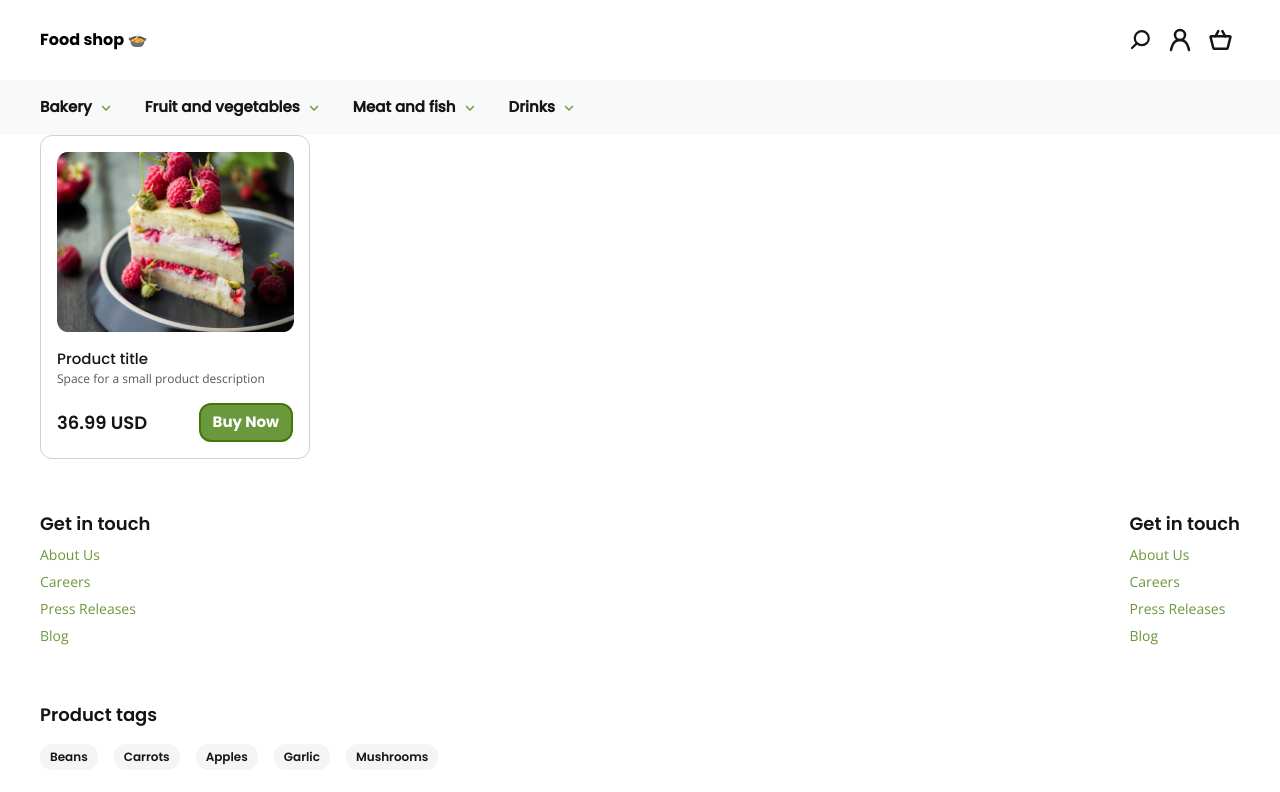
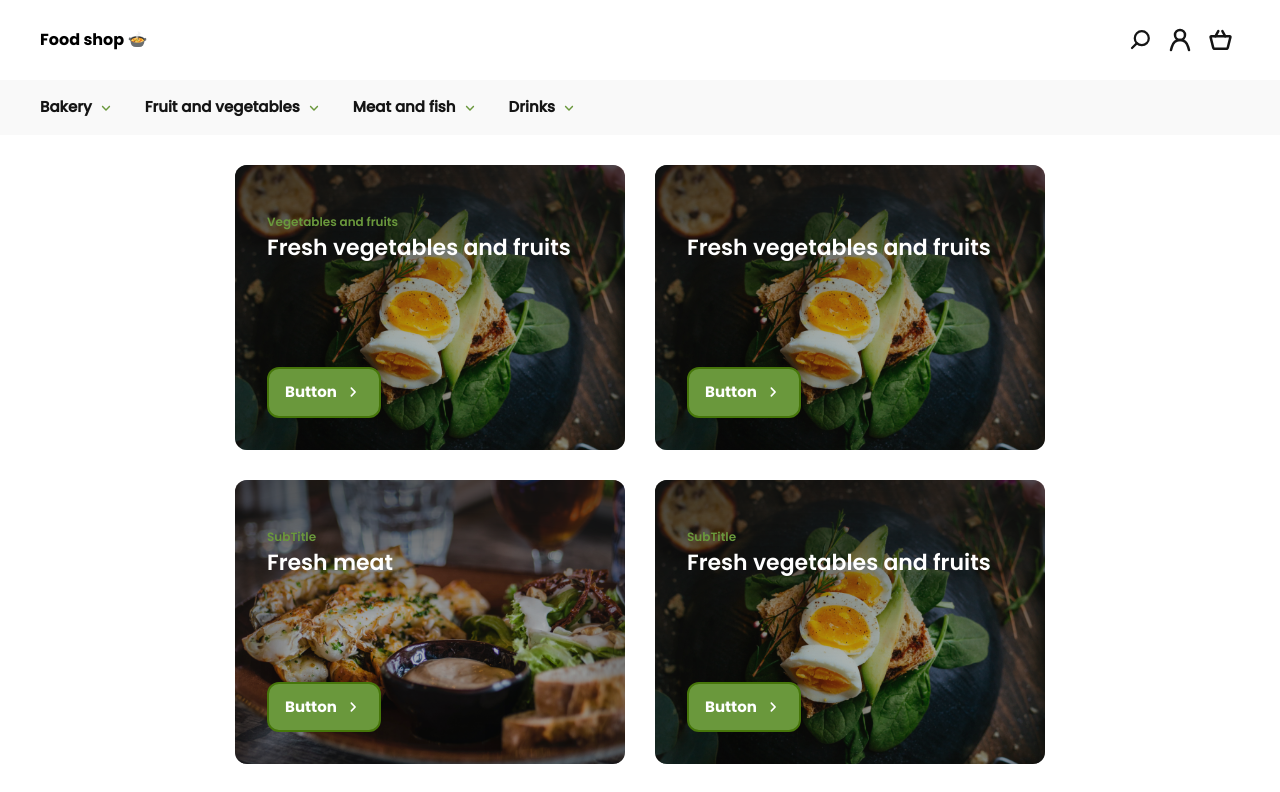
Before and after one commit to blue17yen/food-shop, a React (Create React App) app: page /product/1 in a window 1280 px wide. Shown: the top 792 px of the page. Built offline with nearby package versions, Linux system fonts and the light colour scheme.

Commit message:
add home page

```diff
--- a/src/App.jsx
+++ b/src/App.jsx
@@ -9,6 +9,7 @@ import { InputSearch } from './components/blocks/Input/InputSearch';
 import { Banner } from './components/blocks/Card/Banner';
 import Container from './components/Container/Container';
 import { Card } from './components/blocks/Card/Card';
+import { Home } from './Pages/Home';
 
 
 const AppWrap = styled.div`
@@ -27,11 +28,7 @@ function App() {
           <Content>
               <Header />
               <NavMenu />
-              <Container>
-                  {/* <Banner /> */}
-                <Card />
-
-              </Container>
+              <Home />
           </Content>
           <Footer />
       </AppWrap>
--- /dev/null
+++ b/src/Pages/Home.jsx
@@ -0,0 +1,67 @@
+import React from 'react';
+import styled from 'styled-components';
+import { device } from '../helpers/device';
+import Container from '../components/Container/Container';
+import { Banner } from '../components/blocks/Card/Banner';
+
+import BgBannerEgg from '../assets/images/bg-banner-egg.png'
+import BgBannerMeat from '../assets/images/bg-banner-meat.png'
+
+
+const Wrapper = styled.main`
+    padding: 30px 0 40px;
+`
+const Inner = styled.div`
+    display: flex;
+    flex-direction: column;
+    row-gap: 20px;
+    align-items: center;
+
+    @media ${device.mobileL} {
+        row-gap: 30px;
+    }
+    @media ${device.laptopS} {
+        flex-direction: row;
+        flex-wrap: wrap;
+        justify-content: center;
+        column-gap: 30px;
+        row-gap: 30px;
+    }
+`;
+
+export const Home = () => {
+    return (
+        <Wrapper>
+            <Container>
+                <Inner>
+                    <Banner
+                        title={"Fresh vegetables and fruits"}
+                        subTitle='Vegetables and fruits'
+                        background={BgBannerEgg}
+                    />
+                    <Banner
+                        title={"Fresh vegetables and fruits"}
+                        background={BgBannerEgg}
+                        subTitle={null}
+                    />
+                    <Banner title={"Fresh meat"} background={BgBannerMeat} />
+                    <Banner
+                        title={"Fresh vegetables and fruits"}
+                        background={BgBannerEgg}
+                    />
+                    <Banner title={"Fresh meat"} background={BgBannerMeat} />
+                    <Banner
+                        title={"Fresh vegetables and fruits"}
+                        background={BgBannerEgg}
+                    />
+                    <Banner title={"Fresh meat"} background={BgBannerMeat} />
+                    <Banner
+                        title={"Fresh vegetables and fruits"}
+                        background={BgBannerEgg}
+                    />
+                    <Banner title={"Fresh meat"} background={BgBannerMeat} />
+                </Inner>
+            </Container>
+        </Wrapper>
+    );
+}
--- a/src/components/Container/Container.jsx
+++ b/src/components/Container/Container.jsx
@@ -7,10 +7,14 @@ const ContainerWrap = styled.div`
     padding: 0 10px;
     @media ${device.tablet} {
         padding: 0 30px;
-    };
+    }
     @media ${device.laptopL} {
         padding: 0 40px;
-    };
+    }
+    @media ${device.desktop} {
+        max-width: 1320px;
+        margin: 0 auto;
+    }
 `;
 
 const Container = ({children}) => {
--- a/src/components/Footer/Inner/FooterMenu.jsx
+++ b/src/components/Footer/Inner/FooterMenu.jsx
@@ -1,11 +1,13 @@
 import React from 'react';
 import styled from 'styled-components';
 import { colors } from '../../../helpers/colors';
+import { device } from '../../../helpers/device';
 
 const Wrapper = styled.div`
     display: flex;
     flex-direction: row;
-    justify-content: space-between;
+    justify-content: flex-start;
+    column-gap: 40px;
     flex-wrap: wrap;
     margin: 0 0 40px;
 `;
--- a/src/components/blocks/Card/Banner.jsx
+++ b/src/components/blocks/Card/Banner.jsx
@@ -1,24 +1,50 @@
 import React from "react";
+import { PropTypes } from 'prop-types';
 import styled from "styled-components";
 import { colors } from "../../../helpers/colors";
 import { Button } from "./../Button/Button";
 import { cssMP_Helper } from './../../../helpers/margin';
 import { device } from "../../../helpers/device";
+import { useValidateImageUrl } from './../../../helpers/useValidateImageUrl';
+import { setFont } from './../Text/index';
 
 const Wrapper = styled.div`
     width: 100%;
     max-width: 390px;
     min-height: 180px;
+    overflow-x: hidden;
     border-radius: 12px;
-    background: ${(props) => props.background};
-    padding: 48px 32px 32px;
-    overflow-x: hidden;
+    background-color: #f4f8ec;
+    background-position: center;
+    background-size: cover;
+    background-repeat: no-repeat;
+    ${(props) =>
+        props.background
+            ? `background-image: url(${props.background})`
+            : null};
 
     margin: ${(props) => cssMP_Helper(props.margin)};
 
     @media ${device.mobileL} {
         min-height: 280px;
     }
+`;
+
+const Bg = styled.div`
+    padding: 48px 32px 32px;
+    ${(props) => {
+        if (props.isBackground) {
+            return `
+            background: rgba(21, 21, 21, 0.3);
+            box-shadow: 0 80px 100px 0 rgba(21, 21, 21, 0.6) inset;
+            transition: background 0.5s;
+            &:hover {
+                background: rgba(21, 21, 21, 0.6);
+            }`
+        }
+    }};
+
+
 `;
 
 const Inner = styled.div`
@@ -38,6 +64,7 @@ const TextBlock = styled.div`
     display: flex;
     flex-direction: column;
     text-align: start;
+
     margin: 0 0 54px 0;
 
     @media ${device.mobileL} {
@@ -45,40 +72,58 @@ const TextBlock = styled.div`
     }
 `;
 
-const SubTitle = styled.div`
-    font-family: "Poppins-SemiBold";
-    font-weight: 600;
-    font-size: 12px;
-    line-height: 18px;
+const SubTitle = styled.h6`
+    min-height: 18px;
+    ${setFont('h6')}
     color: ${colors.green};
 `;
 
-const Title = styled.div`
-    font-family: "Poppins-SemiBold";
-    font-weight: 600;
-    font-size: 22px;
-    line-height: 33px;
-    color: ${colors.black};
+const Title = styled.h3`
+    ${setFont('h3')}
+    ${(props) =>
+        props.isBackground ? `color: #fff` : `color: ${colors.black}`}
 `;
 
 export const Banner = ({
     title = "Title",
     subTitle = "SubTitle",
     buttonText = "Button",
-    background = "#f4f8ec",
+    background = null,
     margin = '0 0 0 0'
 }) => {
+
+    const isImage = useValidateImageUrl(background)
+
     return (
         <Wrapper background={background} margin={margin}>
+            <Bg isBackground={isImage}>
                 <Inner>
                     <TextBlock>
                         <SubTitle>{subTitle}</SubTitle>
-                    <Title>{title}</Title>
+                        <Title isBackground={isImage}>{title}</Title>
                     </TextBlock>
                     <Button variant='filled' size='md' endArrow>
                         {buttonText}
                     </Button>
                 </Inner>
+            </Bg>
         </Wrapper>
     );
 };
+
+Banner.propTypes = {
+    title: PropTypes.string,
+    subTitle: PropTypes.oneOfType([
+        PropTypes.string,
+        PropTypes.oneOf([null]).isRequired,
+    ]),
+    buttonText: PropTypes.string,
+    background: PropTypes.oneOfType([
+        PropTypes.string,
+        PropTypes.oneOf([null]).isRequired,
+    ]),
+    margin: PropTypes.oneOfType([
+        PropTypes.string,
+        PropTypes.oneOf([null]).isRequired,
+    ]),
+};
```
Also changed, not shown: src/assets/images/bg-banner-egg.png (added), src/assets/images/bg-banner-meat.png (added). Lines whose indentation alone changed are shown as unchanged.
